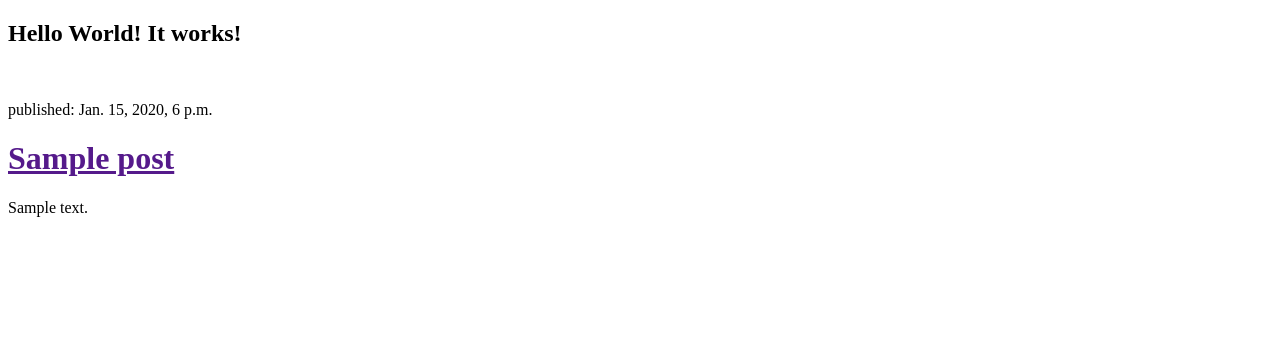
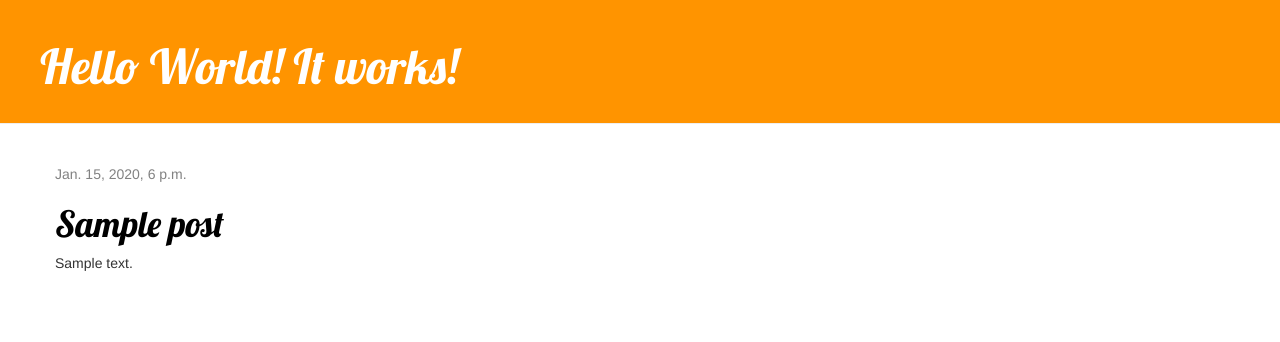
Before and after one commit to maximillianus/my-first-blog, a Django app: template blog/templates/blog/post_list.html in a window 1280 px wide. Shown: the top 342 px of the page. Run offline with Django 3.2, Linux system fonts and the light colour scheme; the template is opened without the code that fills it: values that come from a table or form of the project are taken from there, others are empty; tables that the repository leaves empty hold one stand-in row (values such as "Sample post"); some libraries are stand-ins or nearby versions.

Commit message:
Added view and template for detailed post

```diff
--- /dev/null
+++ b/blog/static/css/blog.css
@@ -0,0 +1,53 @@
+
+h1 a {
+	color: #FCA205;
+	font-family: 'Lobster';
+}
+
+.page-header {
+	background-color: #ff9400;
+	margin-top: 0;
+	padding: 20px 20px 20px 40px;
+}
+
+.page-header h1, .page-header h1 a, .page-header h1 a:visited, .page-header h1 a:active {
+	color: #ffffff;
+	font-size: 36pt;
+	text-decoration: none;
+}
+
+.content {
+	margin-left: 40px;
+}
+
+h1, h2, h3, h4 {
+	font-family: 'Lobster', cursive;
+}
+
+.date {
+	color: #828282;
+
+}
+
+.save {
+	float: right;
+}
+
+.post-form textarea, post-form input {
+	width: 100%;
+}
+
+.top-menu, .top-menu:hover, .top-menu:visited {
+	color: #ffffff;
+	float: right;
+	font-size: 26pt;
+	margin-right: 20px;
+}
+
+.post {
+	margin-bottom: 70px;
+}
+
+.post h1 a, .post h1 a:visited {
+	color: #000000;
+}
--- /dev/null
+++ b/blog/templates/blog/base.html
@@ -0,0 +1,28 @@
+{% load staticfiles %}
+<!DOCTYPE html>
+<html lang="en">
+<head>
+	<meta charset="UTF-8">
+	<meta http-equiv="X-UA-Compatible" content="IE=edge">
+	<title>Django Blog</title>
+	<link rel="stylesheet" href="//maxcdn.bootstrapcdn.com/bootstrap/3.2.0/css/bootstrap.min.css">
+<link rel="stylesheet" href="//maxcdn.bootstrapcdn.com/bootstrap/3.2.0/css/bootstrap-theme.min.css">
+<link rel="stylesheet" href="{% static 'css/blog.css' %}">
+<link href="//fonts.googleapis.com/css?family=Lobster&subset=latin,latin-ext" rel="stylesheet" type="text/css">
+</head>
+<body>
+	<div class="page-header">
+		<h1>Hello World! It works!</h1>
+	</div>
+	<br>
+
+	<div class="content container">
+        <div class="row">
+            <div class="col-md-8">
+            {% block content %}
+            {% endblock %}
+            </div>
+        </div>
+    </div>
+</body>
+</html>
--- a/blog/templates/blog/post_list.html
+++ b/blog/templates/blog/post_list.html
@@ -1,21 +1,15 @@
-<!DOCTYPE html>
-<html lang="en">
-<head>
-	<meta charset="UTF-8">
-	<title>Django Blog</title>
-</head>
-<body>
-	<h2>Hello World! It works!</h2>
+<!-- connecting to base.html -->
+{% extends 'blog/base.html' %}
 
-	<br>
-
-		{% for post in posts %}
-			<div>
-				<p>published: {{post.published_date}} </p>
-				<h1><a href="">{{ post.title }}</a></h1>
-				<p>{{ post.text | linebreaksbr }}</p>
-			</div>
-		{% endfor %}
-
-</body>
-</html>
+<!-- define content that will be linked to base.html -->
+{% block content %}
+	{% for post in posts %}
+	    <div class="post">
+	        <div class="date">
+	            {{ post.published_date }}
+	        </div>
+	        <h1><a href="{% url 'post_detail' pk=post.pk %}">{{ post.title }}</a></h1>
+	        <p>{{ post.text|linebreaksbr }}</p>
+	    </div>
+	{% endfor %}
+{% endblock %}
--- a/blog/urls.py
+++ b/blog/urls.py
@@ -3,4 +3,5 @@ from . import views
 
 urlpatterns = [
 	url(r'^$', views.post_list, name='post_list'),
+	url(r'^post/(?P<pk>\d+)/$', views.post_detail, name='post_detail'),
 ]
```
Also changed, not shown: blog/templates/blog/post_detail.html (added, +14 -0 lines), blog/views.py (+7 -2 lines).
